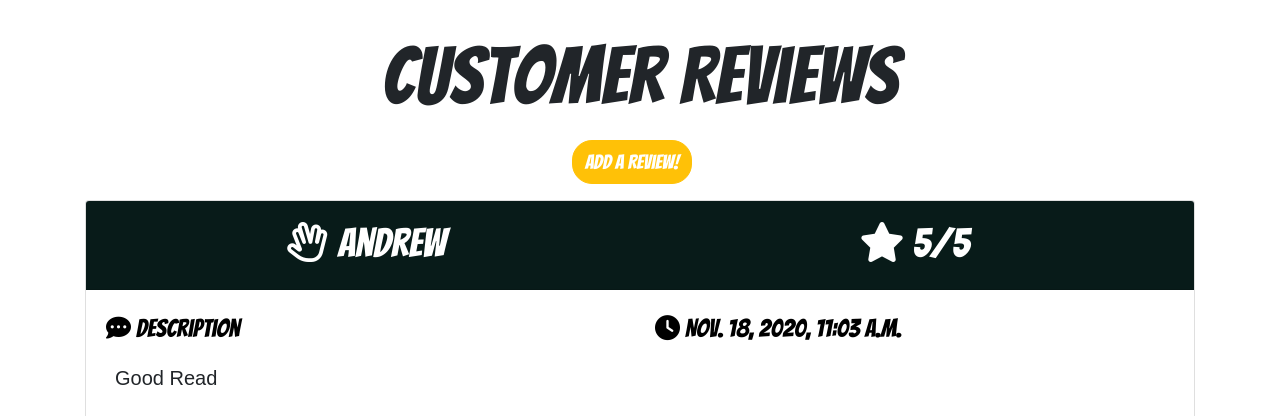
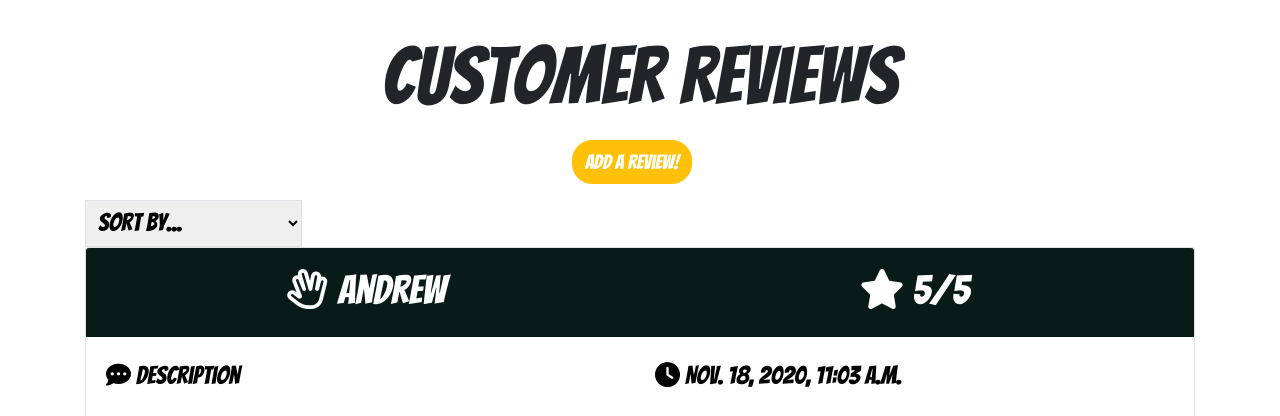
Before and after one commit to ajgoward/Daily_Comic, a Django app: page /products/3/ in a window 1280 px wide; the page is wider, and only the part inside the window is pictured. Shown: the part 1360-1776 px from the top of that part. Run offline with Django 3.2, Linux system fonts and the light colour scheme; data comes from the database, SQL or seed files in the repository; both versions use the stored data as it was before the commit; some libraries are stand-ins or nearby versions.

Commit message:
added review sort selector

```diff
--- a/Daily_Comic/settings.py
+++ b/Daily_Comic/settings.py
@@ -32,7 +32,7 @@ SECRET_KEY = 'eag^z%ov8pj@*uw-ez&h(g42ti7af=rendh#vh4+s*elw_+-(y'
 # SECURITY WARNING: don't run with debug turned on in production!
 DEBUG = True
 
-ALLOWED_HOSTS = ['dailycomic1.herokuapp.com', 'localhost']
+ALLOWED_HOSTS = ['dailycomic1.herokuapp.com', 'dailycomic2.herokuapp.com','localhost']
 
 
 
--- a/products/models.py
+++ b/products/models.py
@@ -32,8 +32,6 @@ class Product(models.Model):
     sub_id = models.CharField(max_length=254, blank=True)
     rrp = models.DecimalField(max_digits=6, decimal_places=2)
     price = models.DecimalField(max_digits=6, decimal_places=2)
-    rating = models.DecimalField(
-        max_digits=6, decimal_places=2, blank=True)
     image_url = models.URLField(
         max_length=1024, blank=True)
     image = models.ImageField(blank=True)
--- a/products/templates/products/item-detail.html
+++ b/products/templates/products/item-detail.html
@@ -217,6 +217,7 @@
 				<button type="button" class="text-decoration-none mt-2 btn btn-warning produtPageButton mb-3 mr-3" data-toggle="modal" data-target="#exampleModal">
   Add a Review!
 </button></div>
+
 			<!-- Modal -->
 			<div class="modal fade" id="exampleModal" tabindex="-1" role="dialog" aria-labelledby="exampleModalLabel"
 				aria-hidden="true">
@@ -249,9 +250,18 @@
 			</div>
 
 			{% if reviews %}
+            <div class="sort-select-wrapper w-50">
+				<select id="sort-selector" class="product-title custom-select-sm rounded-0 border border-{% if current_sorting != 'None_None' %}info{% else %}black{% endif %}">
+                                <option value="reset" {% if current_sorting == 'None_None' %}selected{% endif %}>Sort by...</option>
+                                <option value="date_asc" {% if current_sorting == 'date_asc' %}selected{% endif %}>Date (low to high)</option>
+                                <option value="date_desc" {% if current_sorting == 'date_desc' %}selected{% endif %}>Date (high to low)</option>
+                                <option value="rating_asc" {% if current_sorting == 'rating_asc' %}selected{% endif %}>Rating (low to high)</option>
+                                <option value="rating_desc" {% if current_sorting == 'rating_desc' %}selected{% endif %}>Rating (high to low)</option>
+                            </select>
+			</div>
 			{% for review in reviews %}
 
-			<div class="card mb-3">
+			<div class="card mb-3 reviews">
 				<div class="card-header">
 					<div class="row card-heading">
 						<div class="col-6">
@@ -296,5 +306,25 @@
     $("select option[value={{ product.id }}]").attr('selected', 'selected');
     $("label").addClass("product-title");
 })
+$('#sort-selector').change(function() {
+            var selector = $(this);
+            var currentUrl = new URL(window.location);
+
+            var selectedVal = selector.val();
+            if(selectedVal != "reset"){
+                var sort = selectedVal.split("_")[0];
+                var direction = selectedVal.split("_")[1];
+
+                currentUrl.searchParams.set("sort", sort);
+                currentUrl.searchParams.set("direction", direction);
+
+                window.location.replace(currentUrl);
+            } else {
+                currentUrl.searchParams.delete("sort");
+                currentUrl.searchParams.delete("direction");
+
+                window.location.replace(currentUrl);
+            }
+        })
 </script>
 {% endblock %}
--- a/products/templates/products/products.html
+++ b/products/templates/products/products.html
@@ -24,8 +24,6 @@
                                 <option value="reset" {% if current_sorting == 'None_None' %}selected{% endif %}>Sort by...</option>
                                 <option value="price_asc" {% if current_sorting == 'price_asc' %}selected{% endif %}>Price (low to high)</option>
                                 <option value="price_desc" {% if current_sorting == 'price_desc' %}selected{% endif %}>Price (high to low)</option>
-                                <option value="rating_asc" {% if current_sorting == 'rating_asc' %}selected{% endif %}>Rating (low to high)</option>
-                                <option value="rating_desc" {% if current_sorting == 'rating_desc' %}selected{% endif %}>Rating (high to low)</option>
                             </select>
 			</div>
 		</div>
@@ -57,6 +55,7 @@
 							<div class="row">
 								<div class="col">
 									<p class="mt-3 product-title">{{ product.name }}</p>
+
 									<p class="lead mb-1  font-weight-bold text-danger"><del>RRP:
 											£{{ product.rrp }}</del></p>
 									<p class="lead mb-2  font-weight-bold">Our Price: £{{ product.price }}</p>
--- a/products/views.py
+++ b/products/views.py
@@ -69,11 +69,27 @@ def item_detail(request, product_id):
     form = ReviewForm()
     average = reviews.aggregate(Avg('rating'))
     rating = average['rating__avg']
+    sort = None
+    direction = None
+
+    if request.GET:
+        if 'sort' in request.GET:
+            sortkey = request.GET['sort']
+            sort = sortkey
+
+            if 'direction' in request.GET:
+                direction = request.GET['direction']
+                if direction == 'desc':
+                    sortkey = f'-{sortkey}'
+            reviews = reviews.order_by(sortkey)
+    current_sorting = f'{sort}_{direction}'
+
     context = {
         'product': product,
         'reviews': reviews,
         'form': form,
         'average_rating': rating,
+        'current_sorting': current_sorting,
     }
 
     return render(request, 'products/item-detail.html', context)
--- a/templates/base.html
+++ b/templates/base.html
@@ -56,7 +56,6 @@
 					</a>
 					<div class="dropdown-menu" aria-labelledby="navbarDropdown">
 						<a class="dropdown-item" href="{% url 'products' %}?sort=price&direction=asc">By Price</a>
-						<a class="dropdown-item" href="{% url 'products' %}?sort=price&direction=desc">By Rating</a>
 						<div class="dropdown-divider"></div>
 						<a class="dropdown-item" href="{% url 'products' %}">All Products</a>
 					</div>
```
Also changed, not shown: db.sqlite3, products/migrations/0010_remove_product_rating.py (added).
